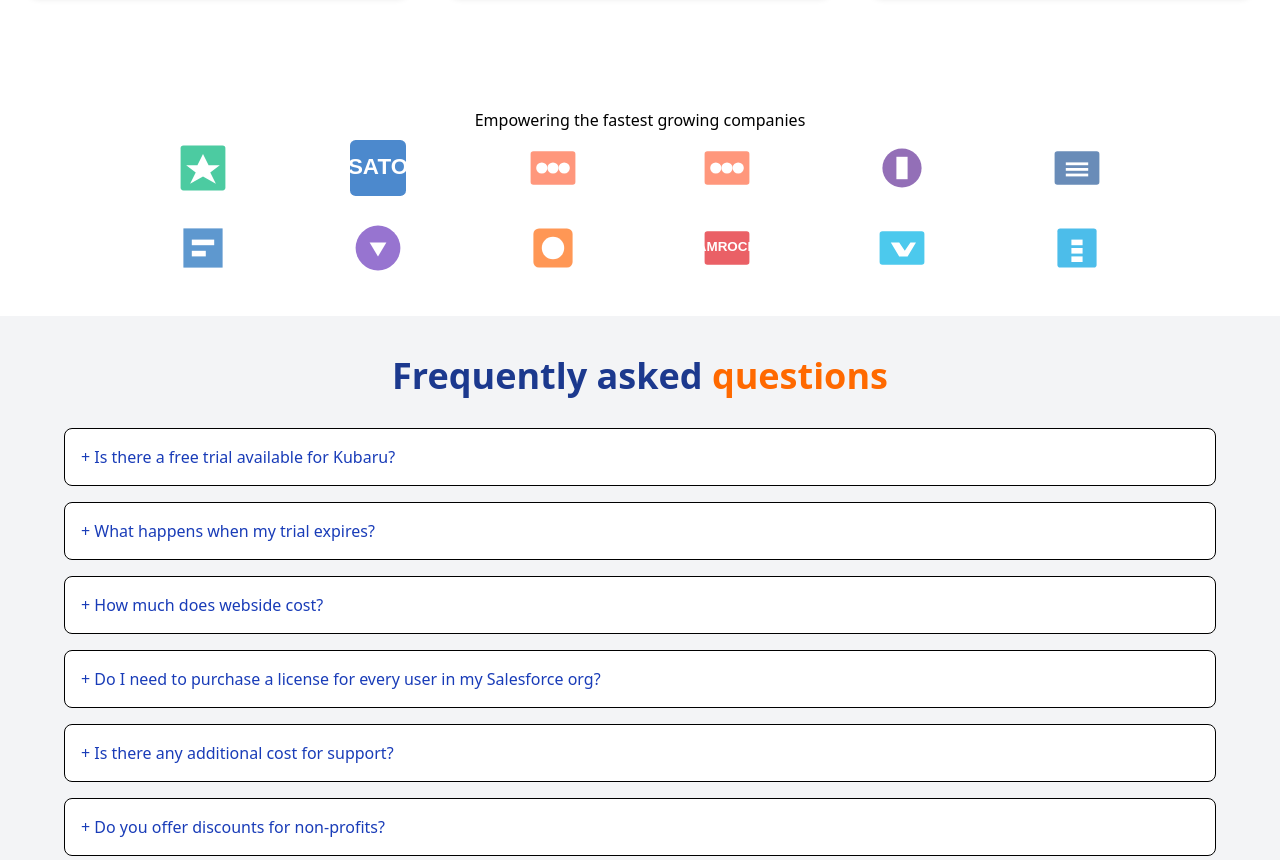
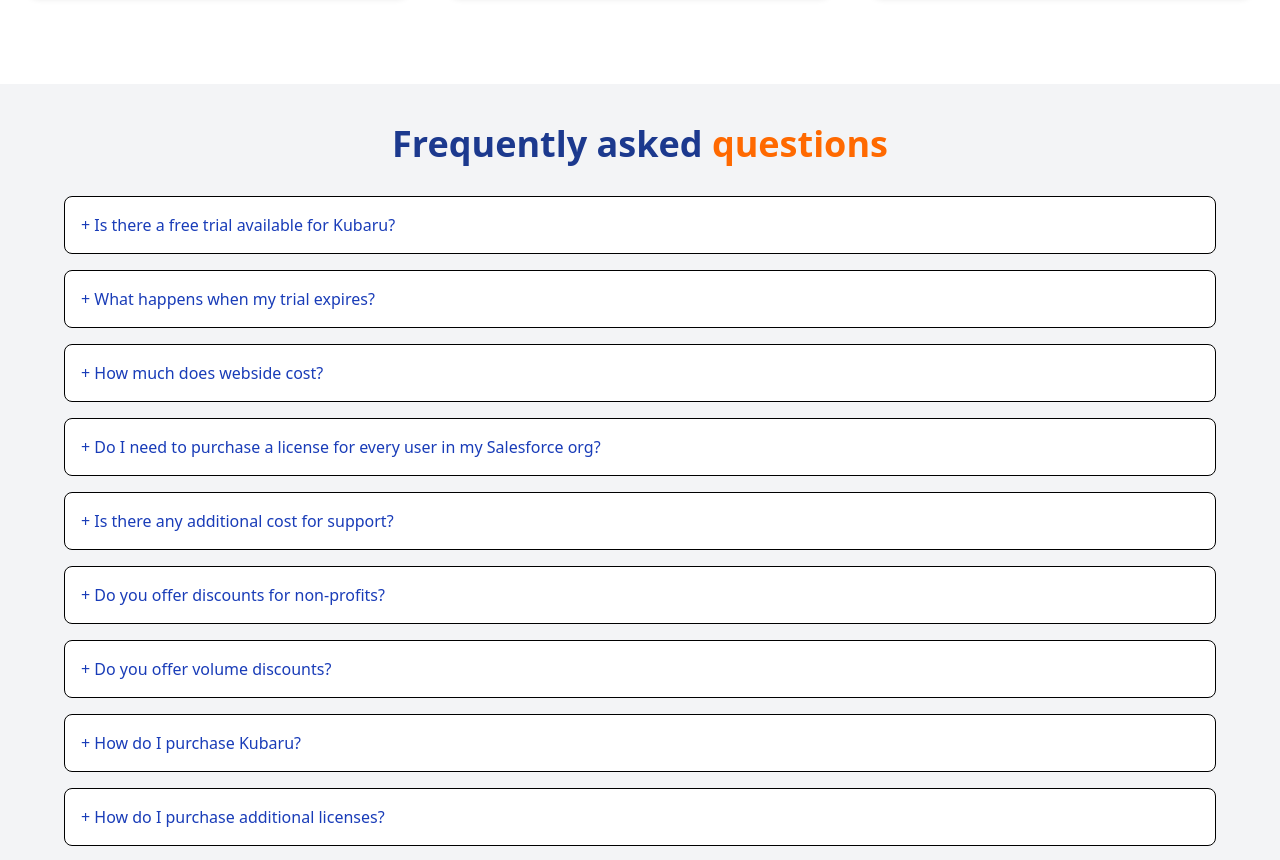
Before and after one commit to PVCODEVERMA/MMP-MULTI-MONEY-PROPERTY, a React (Vite) app in the folder Frontend/: page /plans in a window 1280 px wide. Shown: the part 982-1842 px from the top of the page. Built offline with nearby package versions, Linux system fonts and the light colour scheme.

Commit message:
new update code

```diff
--- a/Frontend/src/pages/HelpAndContact.jsx
+++ b/Frontend/src/pages/HelpAndContact.jsx
@@ -1,7 +1,7 @@
 import React from "react";
 import { Link } from "react-router-dom";
 import WilmingtonImag from "../assets/HelpAndContact/Wilmington.jpg";
-import lindalImag from "../assets/HelpAndContact/LindaImag.jpeg";
+// import lindalImag from "../assets/HelpAndContact/LindaImag.jpeg";
 import TrichyImag from "../assets/HelpAndContact/TrichyIndia.jpg"
 import MiltonKeynesImag from "../assets/HelpAndContact/MiltonKeynes.jpg";
 import contact_support from "../assets/HelpAndContact/contact_support.png";
--- a/Frontend/src/pages/SubscriptionPlans.jsx
+++ b/Frontend/src/pages/SubscriptionPlans.jsx
@@ -1,6 +1,6 @@
 import React, { useState, useEffect } from "react";
 import FAQSection from "./FAQSection";
-import TrustedBySection from "./TrustedBySection";
+// import TrustedBySection from "./TrustedBySection";
 
 const packages = [
   {
@@ -231,7 +231,7 @@
       </div>
 
       {/* Trusted By */}
-      <TrustedBySection />
+      {/* <TrustedBySection /> */}
 
       {/* FAQ */}
       <FAQSection />
```
